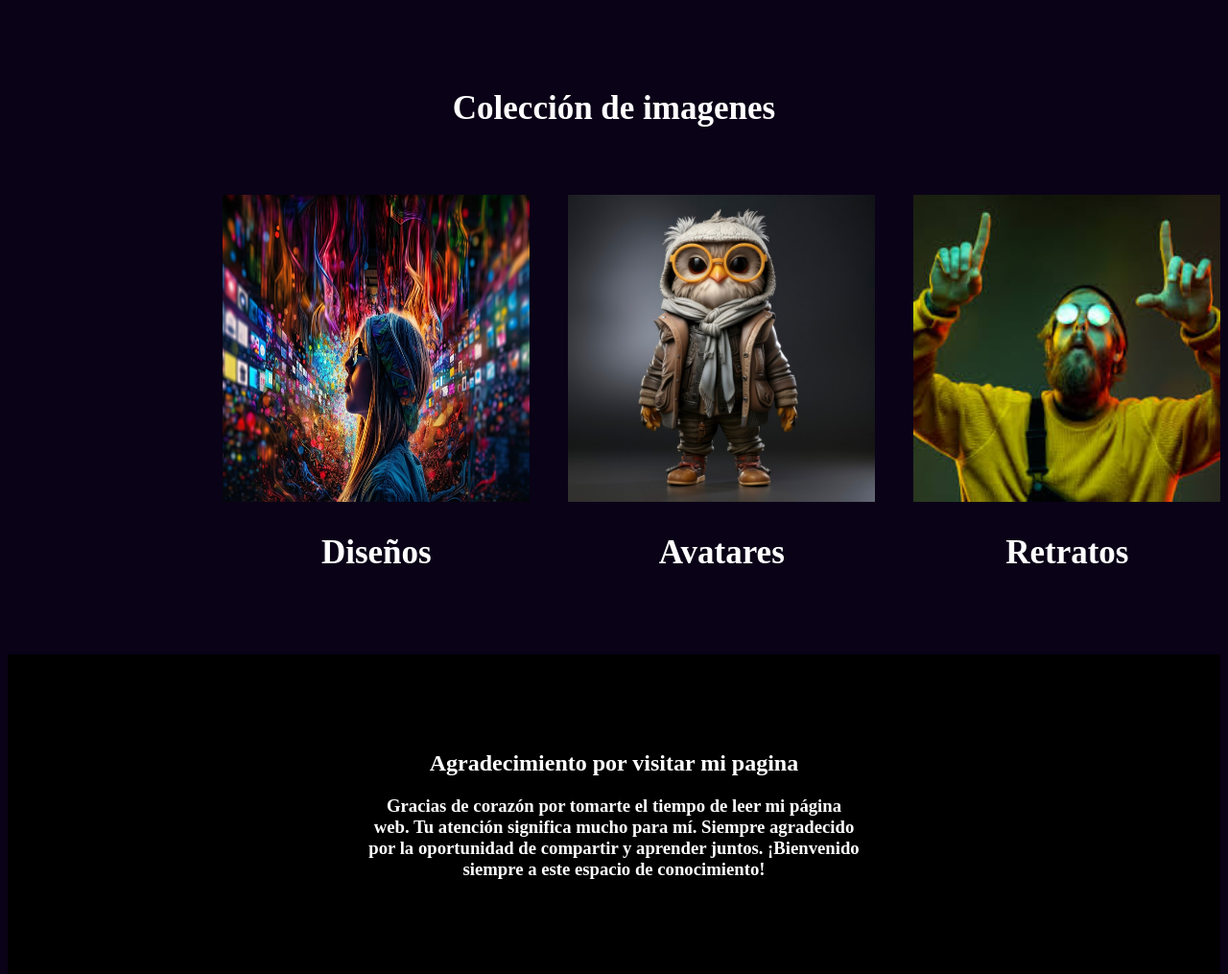
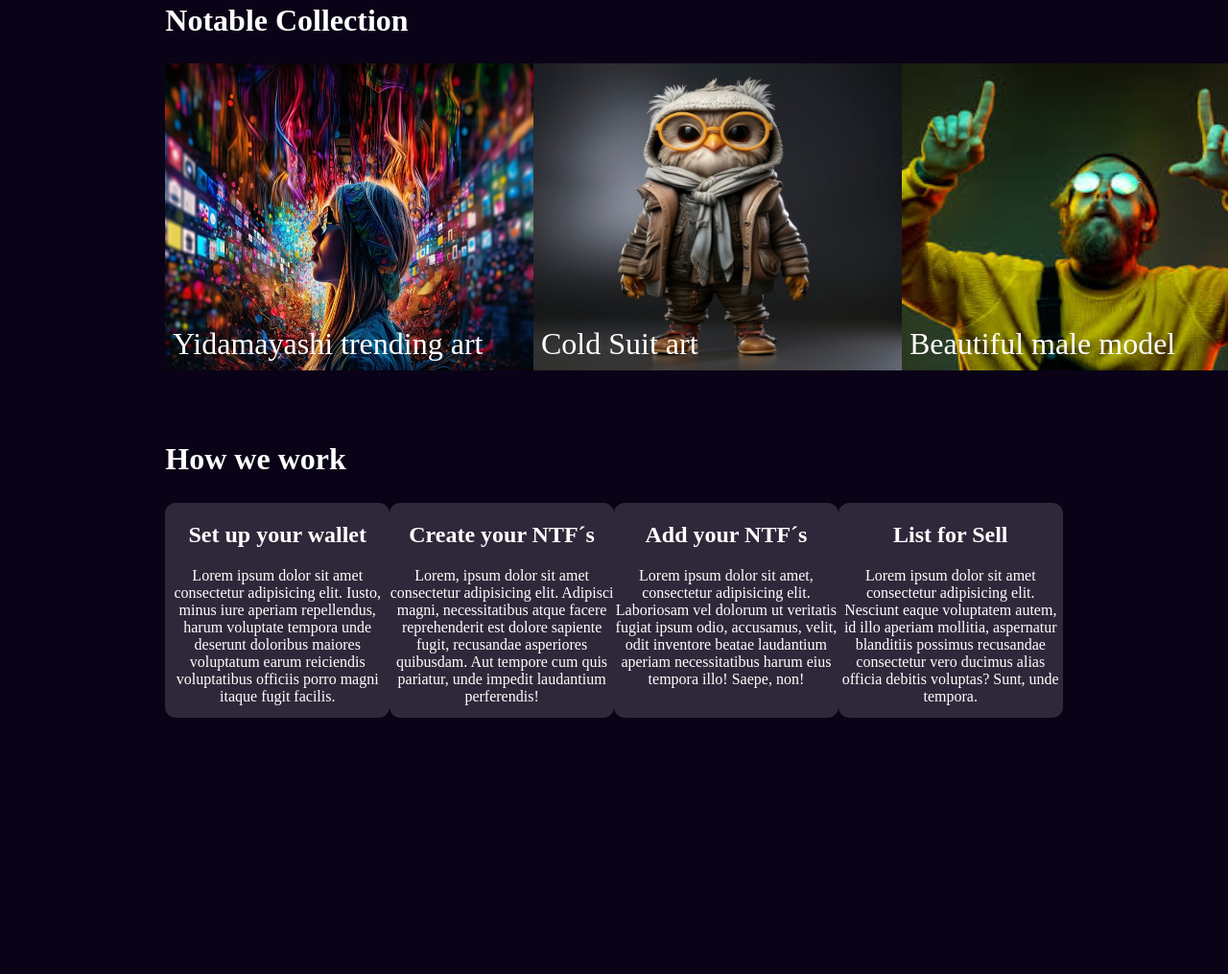
Before and after one commit to mamc996/portafolio-1, a plain HTML site: page index.html in a window 1280 px wide. Shown: the part 1252-2267 px from the top of the page at 96% size. After the commit the page ends 2070 px from the top, so only its background shows below. Drawn offline with Linux system fonts and the light colour scheme; a web font is replaced by a local one.

Commit message:
agregando imagenes

```diff
--- a/index.html
+++ b/index.html
@@ -49,10 +49,10 @@
             </div>
             <div id="menu">
                 <div class="programas">
-                    <a href=""><img src="assets/html.png" alt="#">HTML</a>
+                    <a href=""><img src="assets/aws.jpg" alt="#">AWS</a>
                 </div>
                 <div class="programas">
-                    <a href=""><img src="assets/csss.png" alt="#">CSS</a>
+                    <a href=""><img src="assets/unity.jpg" alt="#">Unity</a>
                 </div>
                 <div class="programas">
                     <a href=""><img src="assets/figma.png" alt="#">Figma</a>
@@ -67,36 +67,51 @@
                     <a href=""><img src="assets/unity.jpg" alt="#">Unity</a>
                 </div>
                 <div class="programas">
-                    <a href=""><img src="assets/figma.png" alt="#">Figma</a>
+                    <a href=""><img src="assets/binance.png" alt="#">binance</a>
                 </div>
             </div>
     </section>
 
-    <section id="s-collection">
-        <h2>Colección de imagenes</h2>
-        <ul>
-            <li>
-                <img src="assets/collection-img1.jpg" alt="#">
-                <h2>Diseños</h2>
-            </li>
-            <li>
-                <img src="assets/collection-img2.jpg" alt="#">
-                <h2>Avatares</h2>
-            </li>
-            <li>
-                <img src="assets/collection-img3.jpg" alt="#">
-                <h2>Retratos</h2>
-            </li>
-        </ul>
+    <section id="section-three">
+     <h2 class="titulo">Notable Collection</h2>
+        <div id="refe">
+            <div class="container">
+                <img src="assets/collection-img1.jpg" alt="">
+                <p class="texto">Yidamayashi trending art</p>
+            </div>
+            <div class="container">
+                <img src="assets/collection-img2.jpg" alt="">
+                <p class="texto">Cold Suit art</p>
+            </div>
+            <div class="container">
+                <img src="assets/collection-img3.jpg" alt="">
+                <p class="texto">Beautiful male model</p>
+            </div>
+        </div>
+
     </section>
 
-    <footer>
-
-        <h2>Agradecimiento por visitar mi pagina</h2>
-        <h3>Gracias de corazón por tomarte el tiempo de leer mi página web. Tu atención significa mucho para mí. Siempre agradecido por la oportunidad de compartir y aprender juntos. ¡Bienvenido siempre a este espacio de conocimiento!</h3>
-
-    </footer>
-
+    <main>
+       <h2 class="titulo"> How we work</h2>
+        <div class="cart-present">
+            <div class="cart">
+                <h2>Set up your wallet</h2>
+                <p>Lorem ipsum dolor sit amet consectetur adipisicing elit. Iusto, minus iure aperiam repellendus, harum voluptate tempora unde deserunt doloribus maiores voluptatum earum reiciendis voluptatibus officiis porro magni itaque fugit facilis.</p>
+            </div >
+            <div class="cart">
+                <h2>Create your NTF´s</h2>
+                <p>Lorem, ipsum dolor sit amet consectetur adipisicing elit. Adipisci magni, necessitatibus atque facere reprehenderit est dolore sapiente fugit, recusandae asperiores quibusdam. Aut tempore cum quis pariatur, unde impedit laudantium perferendis!</p>
+            </div>
+            <div class="cart">
+                <h2>Add your NTF´s</h2>
+                <p>Lorem ipsum dolor sit amet, consectetur adipisicing elit. Laboriosam vel dolorum ut veritatis fugiat ipsum odio, accusamus, velit, odit inventore beatae laudantium aperiam necessitatibus harum eius tempora illo! Saepe, non!</p>
+            </div>
+            <div class="cart">
+                <h2>List for Sell </h2>
+                <p>Lorem ipsum dolor sit amet consectetur adipisicing elit. Nesciunt eaque voluptatem autem, id illo aperiam mollitia, aspernatur blanditiis possimus recusandae consectetur vero ducimus alias officia debitis voluptas? Sunt, unde tempora.</p>
+            </div>
+        </div>
+    </main>
 
 
 </body>
--- a/style/index.css
+++ b/style/index.css
@@ -1,4 +1,6 @@
 @import url('https://fonts.googleapis.com/css2?family=JetBrains+Mono:ital,wght@1,800&family=Open+Sans:ital,wght@1,300;1,500&family=Roboto:wght@300&family=Rubik+Doodle+Triangles&display=swap');
+
+
 
 body {
     margin-bottom: 0%;
@@ -182,51 +184,68 @@ header {
 
 /*section 3*/
 
-#s-collection {
-    margin: 0px 13%;
-    margin-top: 10em;
+#section-three {
+    margin: 70px 13%;
+}
+
+#refe {
+
+
+    display: flex;
+    justify-content: space-between;
+
+}
+
+.titulo {
+    color: #fff;
+    font-size: 2em;
+}
+
+.container img {
+    width: 24em;
+    height: 20em;
+}
+
+.container {
+    position: relative;
+    text-align: left;
+}
+
+.texto {
+    color: #fff;
+    position: absolute;
+    top: 80%;
+    left: 52%;
+    transform: translate(-50%, -50%);
+    font-size: 2em;
+    width: 12em;
+}
+
+
+main {
+    margin: 70px 13%;
+}
+
+
+.cart-present {
+    display: flex;
+    justify-content: space-between;
     color: #fff;
 
 }
 
-#s-collection h2 {
-    font-size: 35px;
-    margin-bottom: 2em;
-    text-align: center;
+.cart {
+
+    border-radius: 5%;
+    background-color: rgba(255, 255, 255,15%);
+    width: 18em;
+    height: 14em;
+    text-align: center ;
 }
 
-#s-collection ul {
-    display:flex;
-    justify-content: space-around;
-    text-align: center;
-
-}
-
-#s-collection ul li {
-    list-style: none;
-}
-
-#s-collection img {
-    width: 20em;
-    height: 20em;
-    margin: 0% 20px;
+.cart p{
 
 }
 
 
-
 /*footer*/
-
-footer {
-    height: 2;
-    background-color: black;
-    padding: 5em 0%;
-    color: #fff;
-    text-align: center;
-    margin-bottom: 0%;
-
-}
-
-footer h3 {
-        padding: 0% 20em;
-}
```
Also changed, not shown: assets/aws.jpg (added), assets/binance.png (added), assets/csss.png (deleted), assets/html.png (deleted), assets/js.png (deleted).
